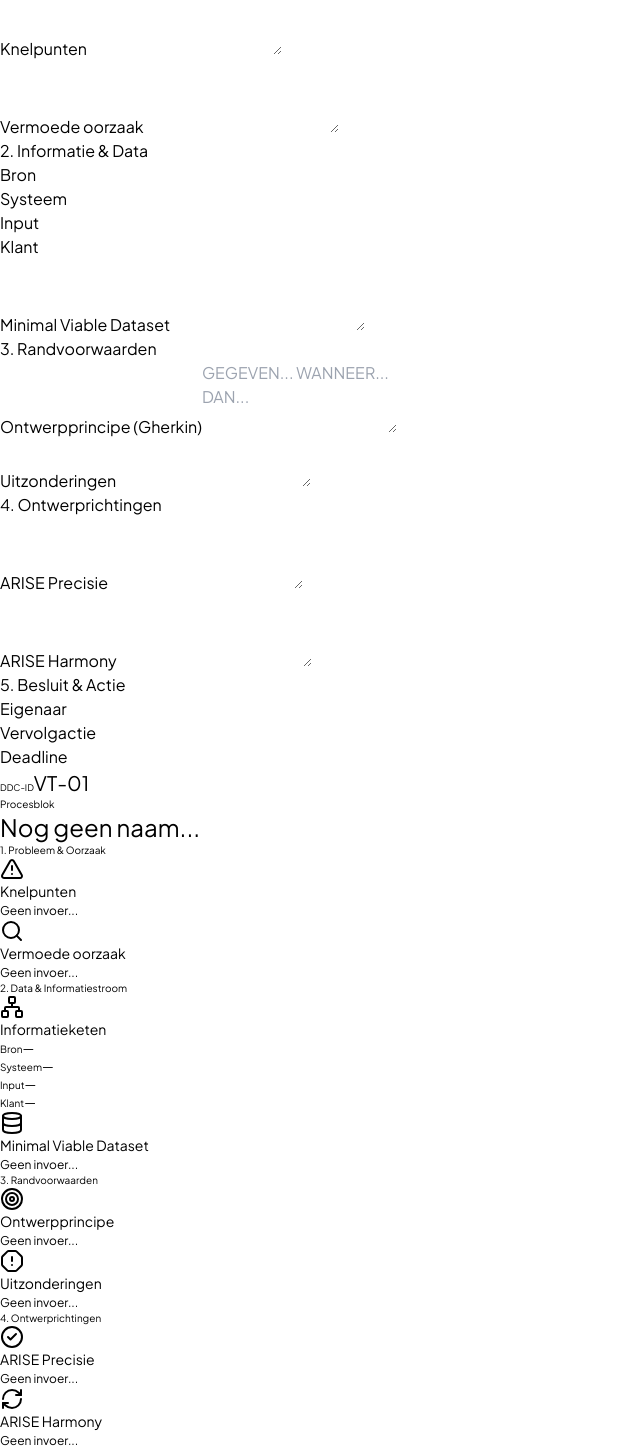
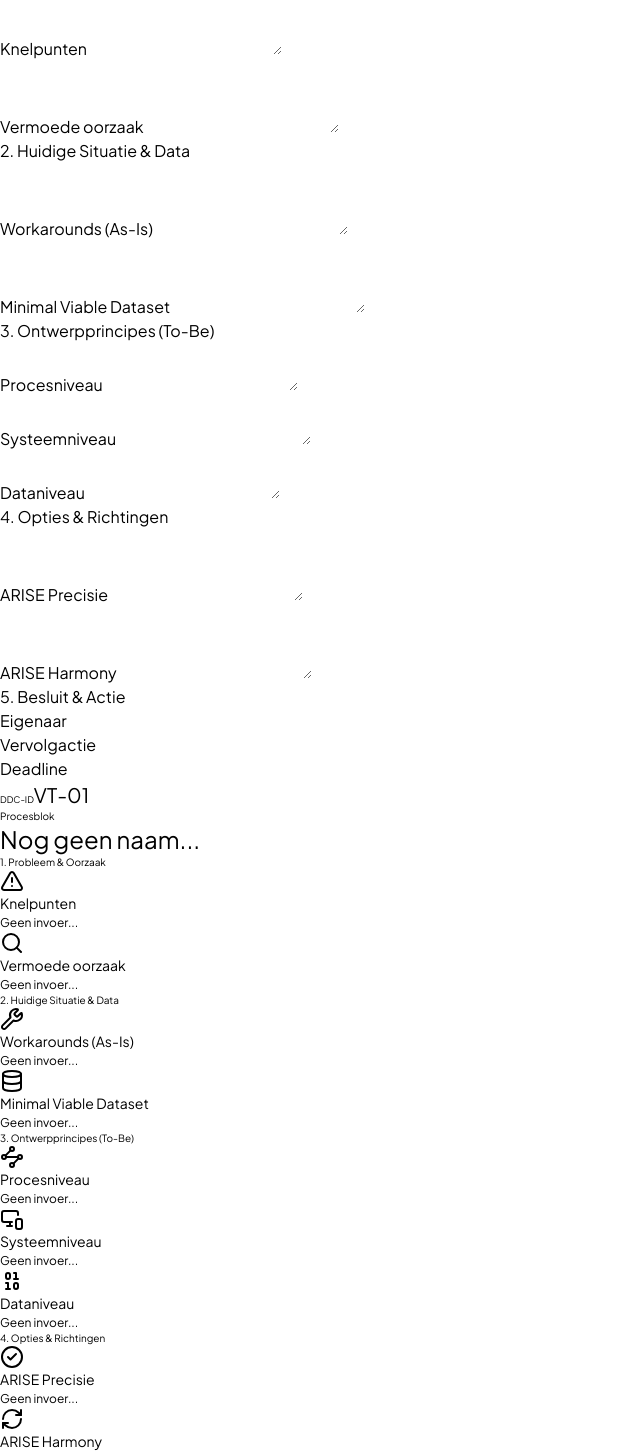
Before and after one commit to ikhaqani/AriseDecision, a React (Vite) app: page / in a window 1280 px wide. Shown: the part 320-1774 px from the top of the page, without its empty margins (0-640 px from the left). Built offline with nearby package versions, Linux system fonts and the light colour scheme.

Commit message:
Fix layout

```diff
--- a/src/App.jsx
+++ b/src/App.jsx
@@ -2,9 +2,9 @@
 import {
   Plus, Printer, Trash2, AlertTriangle,
   CheckCircle2, RefreshCw, Database, Settings2,
-  AlertOctagon, CalendarDays, Menu,
-  ChevronLeft, Check, Network, Search, Target, LayoutTemplate, Download, Upload, Save,
-  ZoomIn, ZoomOut, Type
+  CalendarDays, Menu, ChevronLeft, Check, Search,
+  LayoutTemplate, Download, Upload, Save,
+  ZoomIn, ZoomOut, Type, Wrench, Waypoints, MonitorSmartphone, Binary
 } from 'lucide-react';
 
 const initialCard = {
@@ -12,13 +12,11 @@
   procesblok: "",
   knelpunten: "",
   vermoedeOorzaak: "",
-  bron: "",
-  systeem: "",
-  input: "",
-  klant: "",
-  ontwerpprincipe: "",
+  workarounds: "",
   minimalViableDataset: "",
-  uitzonderingen: "",
+  ontwerpProces: "",
+  ontwerpSysteem: "",
+  ontwerpData: "",
   arisePrecisie: "",
   ariseHarmony: "",
   verdict: "",
@@ -50,7 +48,7 @@
   const [isSidebarOpen, setIsSidebarOpen] = useState(true);
   const [isPrintingAll, setIsPrintingAll] = useState(false);
   const [zoomLevel, setZoomLevel] = useState(1);
-  const [fontScale, setFontScale] = useState(1); // State voor de lettergrootte
+  const [fontScale, setFontScale] = useState(1);
   const fileInputRef = useRef(null);
 
   useEffect(() => {
@@ -113,12 +111,12 @@
     e.target.value = null;
   };
 
-  // Zoom handlers (Beïnvloedt PDF/Print NIET)
+  // Zoom handlers
   const handleZoomIn = () => setZoomLevel(prev => Math.min(prev + 0.1, 1.5));
   const handleZoomOut = () => setZoomLevel(prev => Math.max(prev - 0.1, 0.5));
   const handleZoomReset = () => setZoomLevel(1);
 
-  // Font handlers (Beïnvloedt PDF/Print WEL - handig om meer tekst te laten passen)
+  // Font handlers
   const handleFontIncrease = () => setFontScale(prev => Math.min(prev + 0.05, 1.4));
   const handleFontDecrease = () => setFontScale(prev => Math.max(prev - 0.05, 0.7));
   const handleFontReset = () => setFontScale(1);
@@ -130,24 +128,6 @@
         {item}
       </li>
     ));
-  };
-
-  const renderGherkin = (text) => {
-    if (!text) return <span className="text-slate-300 italic font-normal text-xs uppercase tracking-tight">Geen invoer...</span>;
-    return text.split('\n').filter(line => line.trim() !== '').map((item, i) => {
-      const parts = item.trim().split(' ');
-      const keyword = parts[0];
-      const rest = parts.slice(1).join(' ');
-      if (['GEGEVEN', 'WANNEER', 'DAN', 'EN', 'GIVEN', 'WHEN', 'THEN', 'AND'].includes(keyword.toUpperCase())) {
-        return (
-          <div key={i} className="mb-1.5 text-left">
-            <span className="font-extrabold uppercase text-slate-800 text-[11px] tracking-wider mr-2">{keyword}</span>
-            <span className="text-slate-700">{rest}</span>
-          </div>
-        );
-      }
-      return <div key={i} className="mb-1.5 text-left">{item}</div>;
-    });
   };
 
   const handlePrintAll = () => {
@@ -168,7 +148,7 @@
         }
         .minimal-input:focus { border-bottom-style: solid; border-bottom-color: #0ea5e9; }
 
-        /* Dynamische Lettergrootte overrides via CSS variabelen */
+        /* Dynamische Lettergrootte overrides */
         .print-area .text-sm { font-size: calc(0.875rem * var(--font-scale)) !important; line-height: calc(1.25rem * var(--font-scale)) !important; }
         .print-area .text-xs { font-size: calc(0.75rem * var(--font-scale)) !important; line-height: calc(1rem * var(--font-scale)) !important; }
         .print-area .text-\\[13px\\] { font-size: calc(13px * var(--font-scale)) !important; line-height: calc(18px * var(--font-scale)) !important; }
@@ -190,8 +170,7 @@
             .print-area {
                 position: absolute; left: 0; top: 0;
                 width: 100%; margin: 0; padding: 0; background: white !important;
-                transform: none !important; /* Forceer altijd 100% visuele zoom bij printen... */
-                /* ...maar behoud wel de var(--font-scale) voor de tekst! */
+                transform: none !important;
             }
             .print-page { page-break-after: always; break-after: page; }
             .print-page:last-child { page-break-after: auto; break-after: auto; }
@@ -206,10 +185,8 @@
         </button>
       )}
 
-      {/* ZWEVEND CONTROLE PANEEL (Zoom & Lettergrootte) */}
+      {/* ZWEVEND CONTROLE PANEEL */}
       <div className="fixed bottom-6 right-8 z-30 flex items-center bg-white border border-slate-200 shadow-xl rounded-full px-2 py-1.5 no-print divide-x divide-slate-100">
-
-        {/* Lettergrootte bediening */}
         <div className="flex items-center gap-1 pr-2">
             <div className="pl-2 pr-1 text-slate-400"><Type className="w-4 h-4" /></div>
             <button onClick={handleFontDecrease} className="w-8 h-8 flex items-center justify-center text-slate-500 hover:text-slate-900 hover:bg-slate-100 rounded-full transition-colors font-bold" title="Lettertype verkleinen">
@@ -222,8 +199,6 @@
               <span className="text-sm leading-none">A+</span>
             </button>
         </div>
-
-        {/* Visuele Zoom bediening */}
         <div className="flex items-center gap-1 pl-2">
             <button onClick={handleZoomOut} className="p-2 text-slate-500 hover:text-slate-900 hover:bg-slate-100 rounded-full transition-colors" title="Uitzoomen (Scherm)">
               <ZoomOut className="w-4 h-4" />
@@ -297,45 +272,35 @@
               </div>
 
               <div className="space-y-4">
-                  <h3 className="font-extrabold text-blue-400 uppercase tracking-widest text-[10px] mb-4">2. Informatie & Data</h3>
-                  <div className="grid grid-cols-2 gap-3">
-                    <div>
-                        <label className="block text-[10px] font-bold text-slate-500 uppercase tracking-wide mb-1">Bron</label>
-                        <input type="text" value={activeCard?.bron || ""} onChange={(e) => handleChange(activeCardId, 'bron', e.target.value)} className="w-full border border-slate-200 rounded-md p-2 text-sm" />
-                    </div>
-                    <div>
-                        <label className="block text-[10px] font-bold text-slate-500 uppercase tracking-wide mb-1">Systeem</label>
-                        <input type="text" value={activeCard?.systeem || ""} onChange={(e) => handleChange(activeCardId, 'systeem', e.target.value)} className="w-full border border-slate-200 rounded-md p-2 text-sm" />
-                    </div>
-                    <div className="col-span-2">
-                        <label className="block text-[10px] font-bold text-slate-500 uppercase tracking-wide mb-1">Input</label>
-                        <input type="text" value={activeCard?.input || ""} onChange={(e) => handleChange(activeCardId, 'input', e.target.value)} className="w-full border border-slate-200 rounded-md p-2 text-sm" />
-                    </div>
-                    <div className="col-span-2">
-                        <label className="block text-[10px] font-bold text-slate-500 uppercase tracking-wide mb-1">Klant</label>
-                        <input type="text" value={activeCard?.klant || ""} onChange={(e) => handleChange(activeCardId, 'klant', e.target.value)} className="w-full border border-slate-200 rounded-md p-2 text-sm" />
-                    </div>
+                  <h3 className="font-extrabold text-blue-400 uppercase tracking-widest text-[10px] mb-4">2. Huidige Situatie & Data</h3>
+                  <div>
+                      <label className="block text-[10px] font-bold text-slate-500 uppercase tracking-wide mb-1">Workarounds (As-Is)</label>
+                      <textarea rows="3" value={activeCard?.workarounds || ""} onChange={(e) => handleChange(activeCardId, 'workarounds', e.target.value)} className="w-full border border-slate-200 rounded-md p-2 text-sm resize-none"></textarea>
                   </div>
-                  <div className="pt-2">
+                  <div>
                       <label className="block text-[10px] font-bold text-slate-500 uppercase tracking-wide mb-1">Minimal Viable Dataset</label>
                       <textarea rows="3" value={activeCard?.minimalViableDataset || ""} onChange={(e) => handleChange(activeCardId, 'minimalViableDataset', e.target.value)} className="w-full border border-slate-200 rounded-md p-2 text-sm resize-none"></textarea>
                   </div>
               </div>
 
               <div className="space-y-4">
-                  <h3 className="font-extrabold text-slate-400 uppercase tracking-widest text-[10px] mb-4">3. Randvoorwaarden</h3>
+                  <h3 className="font-extrabold text-slate-400 uppercase tracking-widest text-[10px] mb-4">3. Ontwerpprincipes (To-Be)</h3>
                   <div>
-                      <label className="block text-[10px] font-bold text-slate-500 uppercase tracking-wide mb-1">Ontwerpprincipe (Gherkin)</label>
-                      <textarea rows="3" value={activeCard?.ontwerpprincipe || ""} onChange={(e) => handleChange(activeCardId, 'ontwerpprincipe', e.target.value)} className="w-full border border-slate-200 rounded-md p-2 text-sm resize-none font-mono text-xs" placeholder="GEGEVEN... WANNEER... DAN..."></textarea>
+                      <label className="block text-[10px] font-bold text-slate-500 uppercase tracking-wide mb-1">Procesniveau</label>
+                      <textarea rows="2" value={activeCard?.ontwerpProces || ""} onChange={(e) => handleChange(activeCardId, 'ontwerpProces', e.target.value)} className="w-full border border-slate-200 rounded-md p-2 text-sm resize-none"></textarea>
                   </div>
                   <div>
-                      <label className="block text-[10px] font-bold text-slate-500 uppercase tracking-wide mb-1">Uitzonderingen</label>
-                      <textarea rows="2" value={activeCard?.uitzonderingen || ""} onChange={(e) => handleChange(activeCardId, 'uitzonderingen', e.target.value)} className="w-full border border-slate-200 rounded-md p-2 text-sm resize-none"></textarea>
+                      <label className="block text-[10px] font-bold text-slate-500 uppercase tracking-wide mb-1">Systeemniveau</label>
+                      <textarea rows="2" value={activeCard?.ontwerpSysteem || ""} onChange={(e) => handleChange(activeCardId, 'ontwerpSysteem', e.target.value)} className="w-full border border-slate-200 rounded-md p-2 text-sm resize-none"></textarea>
+                  </div>
+                  <div>
+                      <label className="block text-[10px] font-bold text-slate-500 uppercase tracking-wide mb-1">Dataniveau</label>
+                      <textarea rows="2" value={activeCard?.ontwerpData || ""} onChange={(e) => handleChange(activeCardId, 'ontwerpData', e.target.value)} className="w-full border border-slate-200 rounded-md p-2 text-sm resize-none"></textarea>
                   </div>
               </div>
 
               <div className="space-y-4">
-                  <h3 className="font-extrabold text-indigo-400 uppercase tracking-widest text-[10px] mb-4">4. Ontwerprichtingen</h3>
+                  <h3 className="font-extrabold text-indigo-400 uppercase tracking-widest text-[10px] mb-4">4. Opties & Richtingen</h3>
                   <div>
                       <label className="block text-[10px] font-bold text-emerald-600 uppercase tracking-wide mb-1">ARISE Precisie</label>
                       <textarea rows="3" value={activeCard?.arisePrecisie || ""} onChange={(e) => handleChange(activeCardId, 'arisePrecisie', e.target.value)} className="w-full border border-emerald-200 bg-emerald-50/30 rounded-md p-2 text-sm resize-none"></textarea>
@@ -368,7 +333,7 @@
         </div>
       )}
 
-      {/* Hier wordt de visuele zoom én de CSS lettergrootte-variabele toegepast! */}
+      {/* DDC CARD DISPLAY */}
       <div className="flex-1 overflow-y-auto p-4 sm:p-10 flex justify-center items-start print:p-0 print:bg-white" >
         <div
           className="print-area w-full font-jakarta flex flex-col items-center origin-top transition-transform duration-200 ease-in-out"
@@ -396,6 +361,8 @@
                         </div>
 
                         <div className="p-6 lg:p-8 flex flex-col gap-5 bg-white flex-1">
+
+                            {/* BLOK 1: PROBLEEMANALYSE */}
                             <div className="bg-orange-50/50 rounded-xl border border-orange-100 p-5">
                                 <h3 className="text-[10px] font-black uppercase tracking-[0.25em] text-orange-600 mb-4 ml-1">1. Probleem & Oorzaak</h3>
                                 <div className="grid grid-cols-1 md:grid-cols-2 gap-5 text-left">
@@ -408,57 +375,38 @@
                                 </div>
                             </div>
 
+                            {/* BLOK 2: HUIDIGE SITUATIE & DATA */}
                             <div className="bg-blue-50/40 rounded-xl border border-blue-100 p-5">
-                                <h3 className="text-[10px] font-black uppercase tracking-[0.25em] text-blue-600 mb-4 ml-1">2. Data & Informatiestroom</h3>
+                                <h3 className="text-[10px] font-black uppercase tracking-[0.25em] text-blue-600 mb-4 ml-1">2. Huidige Situatie & Data</h3>
                                 <div className="grid grid-cols-1 md:grid-cols-2 gap-5 text-left">
-                                    <div className="flex flex-col bg-white/70 p-5 rounded-xl border border-white/50 shadow-sm h-full">
-                                        <div className="flex items-center gap-3 mb-4">
-                                            <div className="p-1.5 rounded-lg border border-indigo-200 bg-white shadow-sm">
-                                                <Network className="w-4 h-4 stroke-[2.5px] text-indigo-600" />
-                                            </div>
-                                            <h2 className="text-sm font-extrabold uppercase tracking-wide text-slate-800">Informatieketen</h2>
-                                        </div>
-                                        <div className="grid grid-cols-1 gap-y-2 text-[13px]">
-                                            <div className="flex items-center border-b border-slate-100/80 pb-1.5">
-                                                <span className="font-extrabold text-slate-400 uppercase tracking-widest w-20 text-[10px]">Bron</span>
-                                                <span className="font-bold text-slate-700 flex-1">{card.bron || "—"}</span>
-                                            </div>
-                                            <div className="flex items-center border-b border-slate-100/80 pb-1.5">
-                                                <span className="font-extrabold text-slate-400 uppercase tracking-widest w-20 text-[10px]">Systeem</span>
-                                                <span className="font-bold text-slate-700 flex-1">{card.systeem || "—"}</span>
-                                            </div>
-                                            <div className="flex items-center border-b border-slate-100/80 pb-1.5">
-                                                <span className="font-extrabold text-slate-400 uppercase tracking-widest w-20 text-[10px]">Input</span>
-                                                <span className="font-bold text-slate-700 flex-1">{card.input || "—"}</span>
-                                            </div>
-                                            <div className="flex items-center">
-                                                <span className="font-extrabold text-slate-400 uppercase tracking-widest w-20 text-[10px]">Klant</span>
-                                                <span className="font-bold text-slate-700 flex-1">{card.klant || "—"}</span>
-                                            </div>
-                                        </div>
-                                    </div>
+                                    <Section icon={Wrench} title="Workarounds (As-Is)" accentClass="text-sky-600" iconBg="border-sky-200">
+                                        <ul className="space-y-1.5">{renderList(card.workarounds)}</ul>
+                                    </Section>
                                     <Section icon={Database} title="Minimal Viable Dataset" accentClass="text-blue-600" iconBg="border-blue-200">
                                         <ul className="space-y-1.5">{renderList(card.minimalViableDataset)}</ul>
                                     </Section>
                                 </div>
                             </div>
 
+                            {/* BLOK 3: ONTWERPPRINCIPES (3 KOLOMMEN) */}
                             <div className="bg-slate-50 rounded-xl border border-slate-200 p-5">
-                                <h3 className="text-[10px] font-black uppercase tracking-[0.25em] text-slate-500 mb-4 ml-1">3. Randvoorwaarden</h3>
-                                <div className="grid grid-cols-1 md:grid-cols-2 gap-5 text-left">
-                                    <Section icon={Target} title="Ontwerpprincipe" accentClass="text-slate-600" iconBg="border-slate-300">
-                                        <div className="space-y-1.5 bg-slate-100/50 p-3 rounded-lg border border-slate-100/80 text-[12px]">
-                                            {renderGherkin(card.ontwerpprincipe)}
-                                        </div>
+                                <h3 className="text-[10px] font-black uppercase tracking-[0.25em] text-slate-500 mb-4 ml-1">3. Ontwerpprincipes (To-Be)</h3>
+                                <div className="grid grid-cols-1 md:grid-cols-3 gap-5 text-left">
+                                    <Section icon={Waypoints} title="Procesniveau" accentClass="text-slate-600" iconBg="border-slate-300">
+                                        <ul className="space-y-1.5">{renderList(card.ontwerpProces)}</ul>
                                     </Section>
-                                    <Section icon={AlertOctagon} title="Uitzonderingen" accentClass="text-rose-500" iconBg="border-rose-200">
-                                        <ul className="space-y-1.5 text-slate-700">{renderList(card.uitzonderingen)}</ul>
+                                    <Section icon={MonitorSmartphone} title="Systeemniveau" accentClass="text-slate-600" iconBg="border-slate-300">
+                                        <ul className="space-y-1.5">{renderList(card.ontwerpSysteem)}</ul>
+                                    </Section>
+                                    <Section icon={Binary} title="Dataniveau" accentClass="text-slate-600" iconBg="border-slate-300">
+                                        <ul className="space-y-1.5">{renderList(card.ontwerpData)}</ul>
                                     </Section>
                                 </div>
                             </div>
 
+                            {/* BLOK 4: OPTIES & RICHTINGEN */}
                             <div className="bg-indigo-50/30 rounded-xl border border-indigo-100 p-5">
-                                <h3 className="text-[10px] font-black uppercase tracking-[0.25em] text-indigo-500 mb-4 ml-1">4. Ontwerprichtingen</h3>
+                                <h3 className="text-[10px] font-black uppercase tracking-[0.25em] text-indigo-500 mb-4 ml-1">4. Opties & Richtingen</h3>
                                 <div className="grid grid-cols-1 md:grid-cols-2 gap-5 text-left">
                                     <Section icon={CheckCircle2} title="ARISE Precisie" accentClass="text-emerald-600" iconBg="border-emerald-300 bg-emerald-50">
                                         <ul className="space-y-1.5 text-slate-800 font-semibold">{renderList(card.arisePrecisie)}</ul>
@@ -468,8 +416,10 @@
                                     </Section>
                                 </div>
                             </div>
+
                         </div>
 
+                        {/* FOOTER */}
                         <div className="px-6 lg:px-10 py-5 bg-slate-50 border-t border-slate-200 rounded-b-2xl print:rounded-b-[14px] flex flex-col lg:flex-row gap-6 justify-between items-center mt-auto">
                             <div className="flex gap-2.5 flex-wrap">
                                 <button onClick={() => handleChange(card.id, 'verdict', 'akkoord')} className={`flex items-center gap-2 px-5 py-2.5 rounded-lg border-2 text-[11px] font-black uppercase tracking-widest transition-all ${card.verdict === 'akkoord' ? 'bg-emerald-500 border-emerald-500 text-white shadow-md shadow-emerald-200' : 'bg-white border-slate-200 text-slate-500 hover:border-emerald-300 hover:text-emerald-600'}`}>
```
